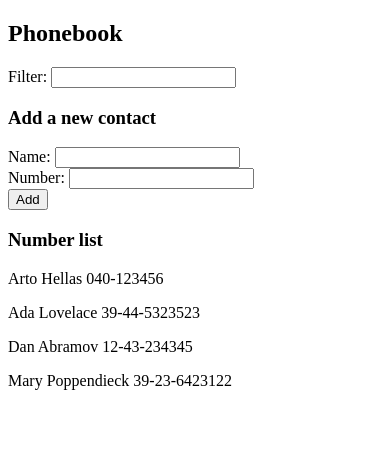
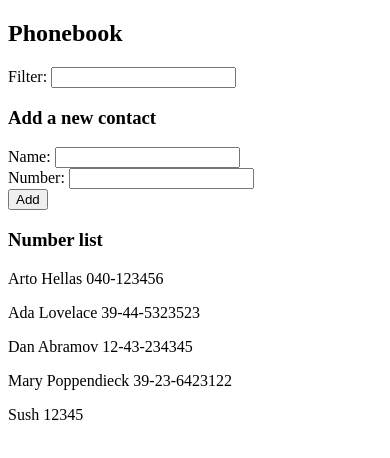
Before and after one commit to moysush/fullstackopen, a React (Vite) app in the folder part2/the-phonebook/: page / in a window 390 px wide. Shown: the top 458 px of the page. Built offline with nearby package versions, Linux system fonts and the light colour scheme; data requests are answered from the project's data file.

Commit message:
2.12: The Phonebook step 7 (save the numbers in the backend server)

```diff
--- a/part2/the-phonebook/db.json
+++ b/part2/the-phonebook/db.json
@@ -1,5 +1,5 @@
 {
-  "persons":[
+  "persons": [
     {
       "name": "Arto Hellas",
       "number": "040-123456",
@@ -19,6 +19,11 @@
       "name": "Mary Poppendieck",
       "number": "39-23-6423122",
       "id": "4"
+    },
+    {
+      "id": "2614",
+      "name": "Sush",
+      "number": "12345"
     }
   ]
 }
--- a/part2/the-phonebook/package.json
+++ b/part2/the-phonebook/package.json
@@ -24,6 +24,7 @@
     "eslint-plugin-react-hooks": "^5.2.0",
     "eslint-plugin-react-refresh": "^0.4.19",
     "globals": "^16.0.0",
+    "json-server": "^1.0.0-beta.3",
     "vite": "^6.3.5"
   }
 }
--- a/part2/the-phonebook/src/App.jsx
+++ b/part2/the-phonebook/src/App.jsx
@@ -27,7 +27,7 @@ const PersonsList = ({ personsToShow }) => {
   return (
     <div>
       {personsToShow.map(person =>
-        <p key={person.name}>{person.name} {person.number}</p>
+        <p key={person.id}>{person.name} {person.number}</p>
       )}
     </div>
   )
@@ -39,12 +39,12 @@ const App = () => {
   const [newNum, setNewNum] = useState('')
   const [filter, setFilter] = useState('')
 
+  const url = 'http://localhost:3001/persons'
+
   useEffect(() => {
-    console.log("effect")
     axios
-      .get('http://localhost:3001/persons')
+      .get(url)
       .then(response => {
-        console.log(response.data);
         setPersons(response.data)
       })
   }, [])
@@ -61,9 +61,13 @@ const App = () => {
       return // wont execute the codes below if true
     }
 
-    setPersons(persons.concat(addObj))
-    setNewName("")
-    setNewNum("")
+    axios
+      .post(url, addObj)
+      .then(response => {
+        setPersons(persons.concat(response))
+        setNewName("")
+        setNewNum("")
+      })
   }
 
   const handleFilter = (e) => {
```
Also changed, not shown: 1 other file (tests, documents, lock files or other folders).
